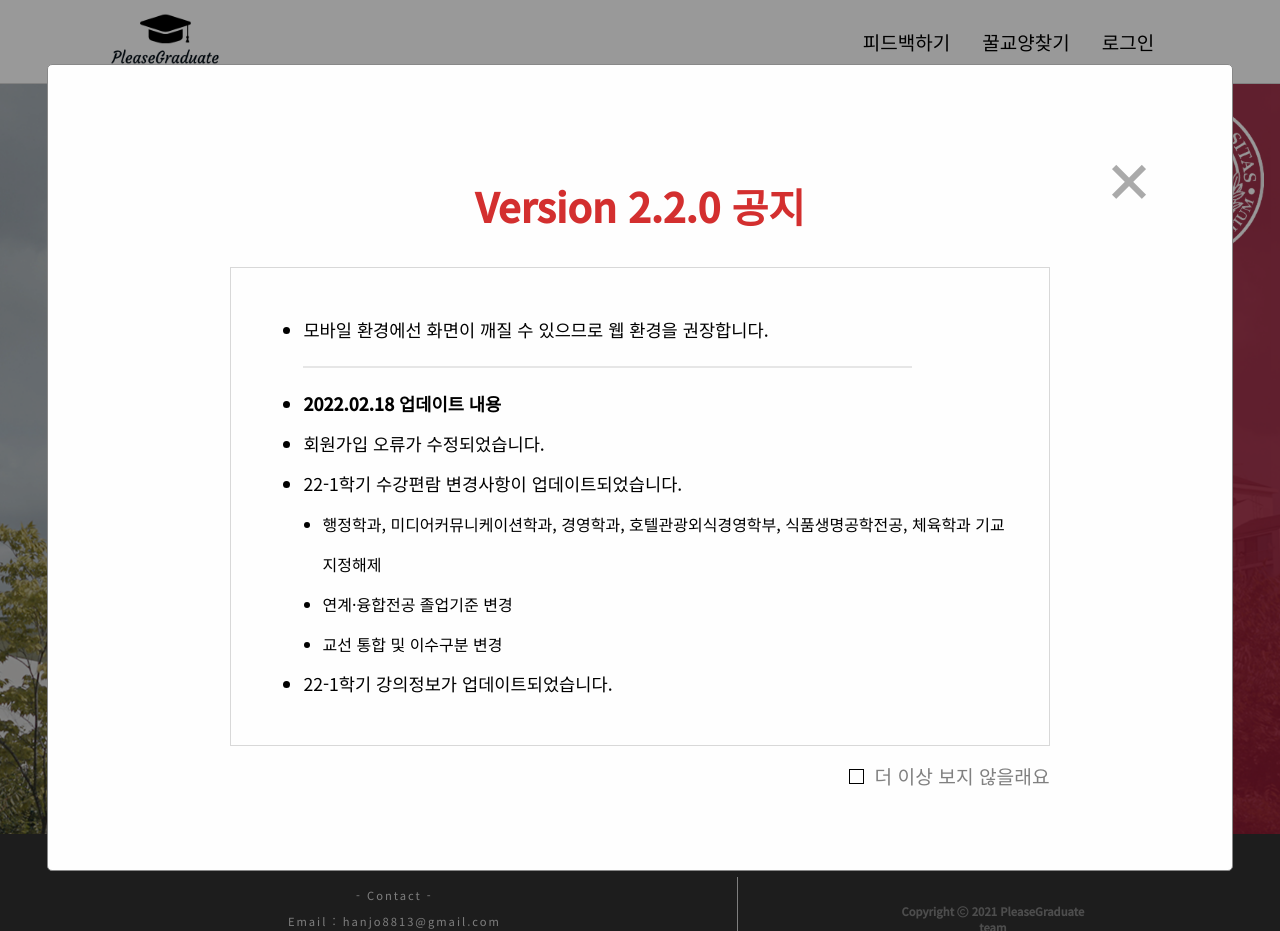
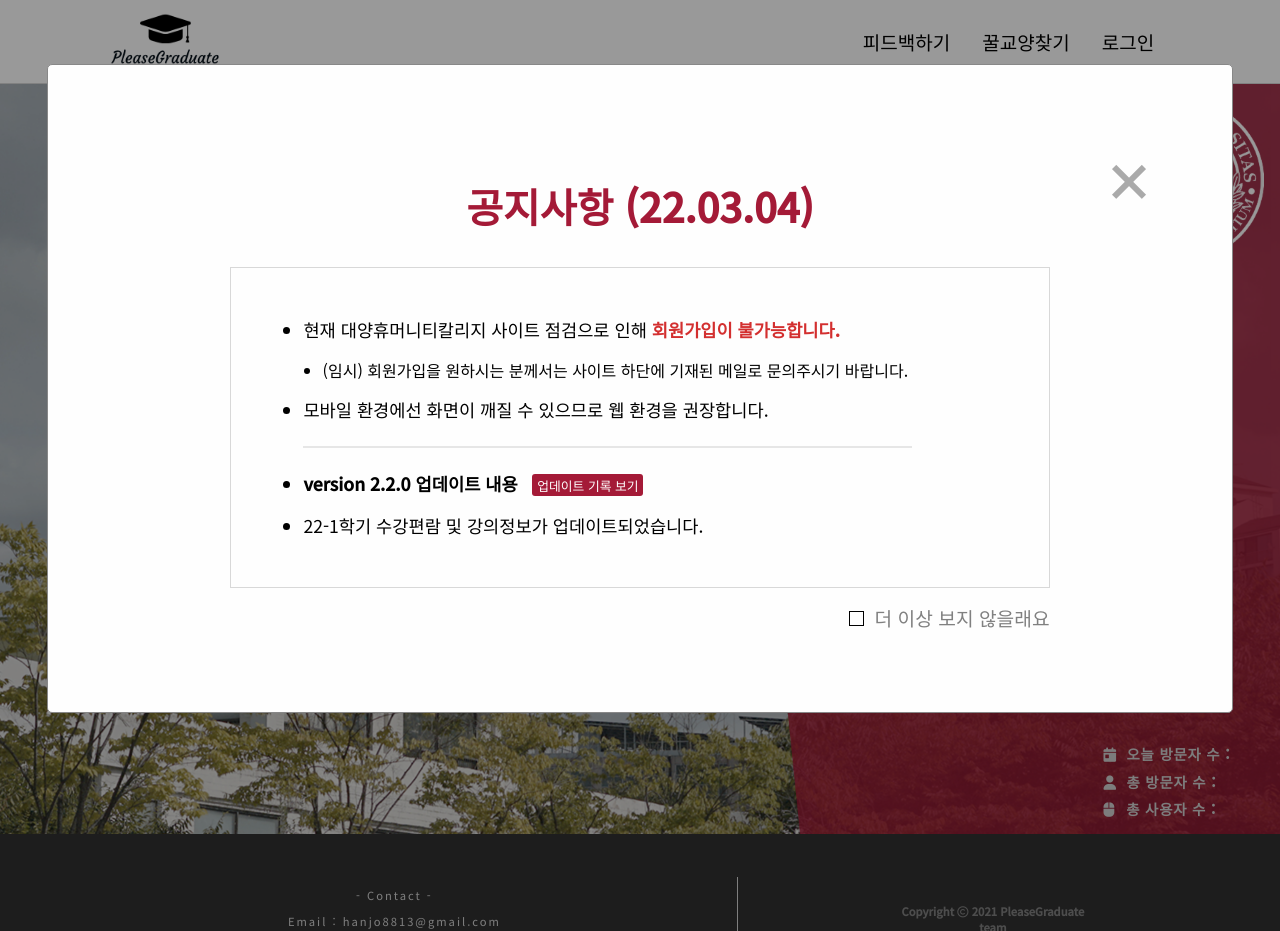
Before and after one commit to hanjo8813/PleaseGraduate, a Django app: template app/templates/head.html in a window 1280 px wide. Run offline with Django 3.2, Linux system fonts and the light colour scheme; the template is opened without the code that fills it, so the values that code supplies are empty; some libraries are stand-ins or nearby versions.

Commit message:
style: 공지사항 수정

```diff
--- a/app/static/css/style.css
+++ b/app/static/css/style.css
@@ -243,7 +243,7 @@ input[type="button"]
     margin-top:2rem;
     font-size:2.5rem;
     font-weight:bold;
-    color : #d32f2f
+    color : rgb(164, 26, 55)
 }
 .popup_box{
     margin:0 auto;
--- a/app/templates/head.html
+++ b/app/templates/head.html
@@ -43,21 +43,21 @@
         <span id='dd' class="close" style="font-size:3rem;">&times;</span>
         <div class='popup_content'>
             <div class='popup_title'>
-                Version 2.2.0 공지
+                공지사항 (22.03.04)
             </div>
             <div class='popup_box'>
                 <ul>
+                    <li>현재 대양휴머니티칼리지 사이트 점검으로 인해 <span class="caution_info">회원가입이 불가능합니다.</span></li>
+                    <li style="margin-left:1.2rem; font-size:1rem;">
+                        (임시) 회원가입을 원하시는 분께서는 사이트 하단에 기재된 메일로 문의주시기 바랍니다.
+                    </li>
                     <li>모바일 환경에선 화면이 깨질 수 있으므로 웹 환경을 권장합니다.</li>
                     <hr style='border: 0.001px solid rgb(230, 230, 230); margin:1rem 0 1rem 0; width:85%'>
-                    <li><b>2022.02.18 업데이트 내용</b></li>
-                    <li>회원가입 오류가 수정되었습니다.</li>
-                    <li>22-1학기 수강편람 변경사항이 업데이트되었습니다.</li>
-                    <li style="margin-left:1.2rem; font-size:1rem;">
-                        행정학과, 미디어커뮤니케이션학과, 경영학과, 호텔관광외식경영학부, 식품생명공학전공, 체육학과 기교 지정해제
+                    <li>
+                        <b>version 2.2.0 업데이트 내용</b>&nbsp;&nbsp;
+                        <a class="link_site" target="_blank" href="https://github.com/hanjo8813/PleaseGraduate/blob/master/dev_record.md">업데이트 기록 보기</a>
                     </li>
-                    <li style="margin-left:1.2rem; font-size:1rem;">연계·융합전공 졸업기준 변경</li>
-                    <li style="margin-left:1.2rem; font-size:1rem;">교선 통합 및 이수구분 변경</li>
-                    <li>22-1학기 강의정보가 업데이트되었습니다.</li>
+                    <li>22-1학기 수강편람 및 강의정보가 업데이트되었습니다.</li>
                 </ul>
             </div>
             <div class="popup_check">
@@ -105,7 +105,7 @@
     */
 
     // 쿠키 여부에 따라 모달창 렌더링
-    var unlook_cookie = document.cookie.match('(^|;) ?' + 'is_unlook_0218' + '=([^;]*)(;|$)');
+    var unlook_cookie = document.cookie.match('(^|;) ?' + 'is_unlook_0304' + '=([^;]*)(;|$)');
     if (unlook_cookie == null) {
         document.getElementById('myModal').style.display = 'block';
     }
@@ -120,7 +120,7 @@
                 var date = new Date();
                 // 유효기간 1일
                 date.setTime(date.getTime() + 30 * 24 * 60 * 60 * 1000);
-                document.cookie = 'is_unlook_0218' + '=' + 'unlook' + ';expires=' + date.toUTCString() + ';path=/';
+                document.cookie = 'is_unlook_0304' + '=' + 'unlook' + ';expires=' + date.toUTCString() + ';path=/';
             }
         }
     }
--- a/app/views/admin.py
+++ b/app/views/admin.py
@@ -34,8 +34,7 @@ def r_admin_test(request):
     request.session.clear()
     uid = []
     for row in NewUserInfo.objects.all():
-        uid.append([row.last_update_time, row.register_time,
-                   row.major, row.student_id, row.name])
+        uid.append([row.last_update_time, row.register_time, row.major, row.student_id, row.name])
 
     uid = sorted(uid, key=lambda x: x[1], reverse=True)
 
```
Also changed, not shown: dev_record.md (+6 -0 lines).
